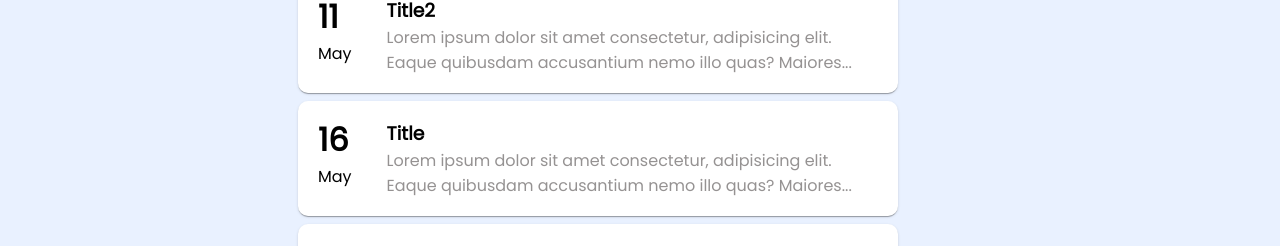
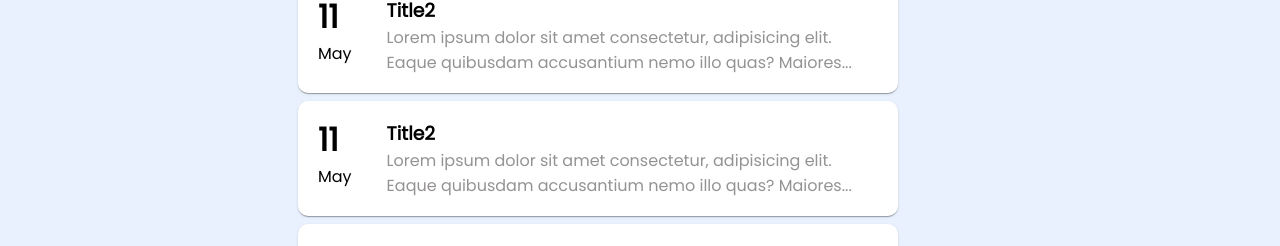
Before and after one commit to Moro-Afriyie/Note-App, an Angular app: page / in a window 1280 px wide. Shown: the part 304-550 px from the top of the page. Built offline with nearby package versions, Linux system fonts and the light colour scheme.

Commit message:
modified the notepadListArray

```diff
--- a/src/app/notepad-page/notepad-page.component.ts
+++ b/src/app/notepad-page/notepad-page.component.ts
@@ -16,6 +16,7 @@ export class NotepadPageComponent implements OnInit {
   // array to store a copy of  the notepadLists
   notepadListArray: NoteDetailsModule[]=[
     new NoteDetailsModule("10", "May", "Title1", this.body),
+    new NoteDetailsModule("11", "May", "Title2", this.body),
     new NoteDetailsModule("11", "May", "Title2", this.body),
 
   ];
```
